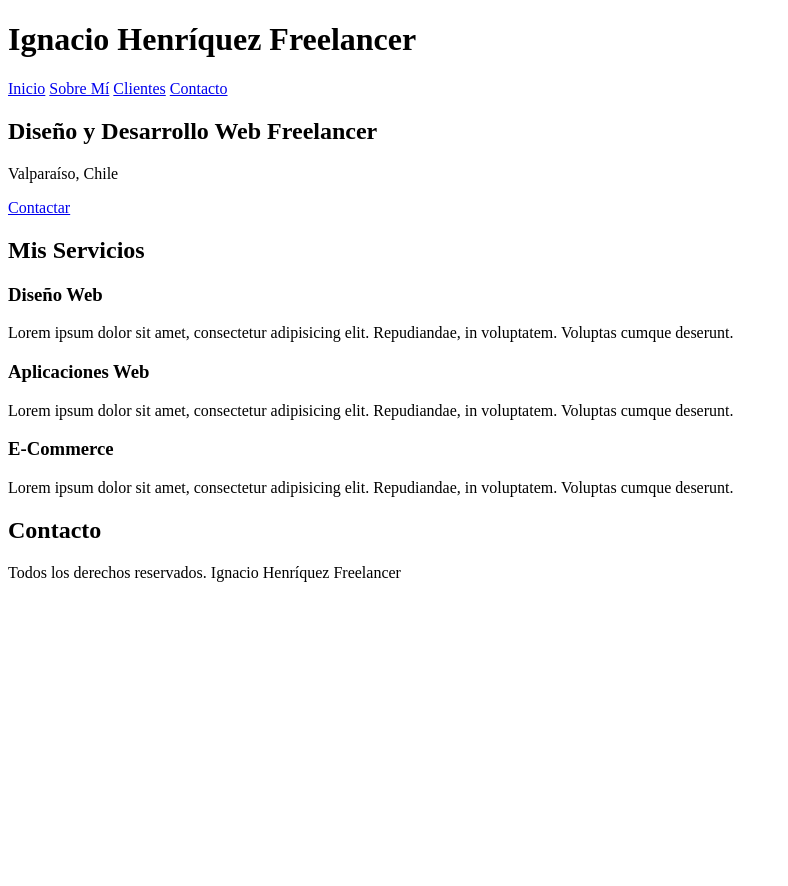
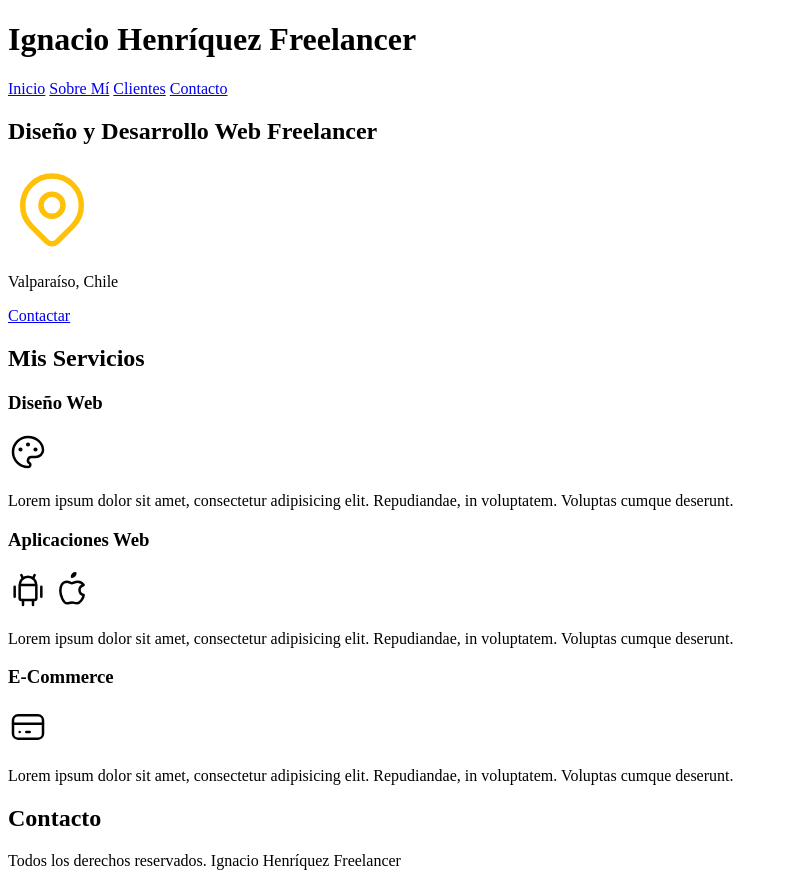
Before and after one commit to dev-ignacio-h/freelancer_inicio, a plain HTML site: page index.html in a window 1280 px wide. Shown: the whole page, without its empty margins (0-788 px from the left). Before the commit the page ends 800 px from the top, so only its background shows below. Drawn offline with Linux system fonts and the light colour scheme.

Commit message:
iconos svg

```diff
--- a/index.html
+++ b/index.html
@@ -21,6 +21,7 @@
 
     <section>
         <h2>Diseño y Desarrollo Web Freelancer</h2>
+        <img src="./img/map-pin.svg" alt="">
         <p>Valparaíso, Chile</p>
         <a href="#">Contactar</a>
     </section>
@@ -29,19 +30,20 @@
         <h2>Mis Servicios</h2>
         <section>
             <h3>Diseño Web</h3>
-
+            <img src="./img/palette.svg" alt="">
             <p>Lorem ipsum dolor sit amet, consectetur adipisicing elit. Repudiandae, in voluptatem. Voluptas cumque deserunt.</p>
         </section>
 
         <section>
             <h3>Aplicaciones Web</h3>
-
+            <img src="./img/android.svg" alt="">
+            <img src="./img/apple.svg" alt="">
             <p>Lorem ipsum dolor sit amet, consectetur adipisicing elit. Repudiandae, in voluptatem. Voluptas cumque deserunt.</p>
         </section>
 
         <section>
             <h3>E-Commerce</h3>
-
+            <img src="./img/credit-card.svg" alt="">
             <p>Lorem ipsum dolor sit amet, consectetur adipisicing elit. Repudiandae, in voluptatem. Voluptas cumque deserunt.</p>
         </section>
     </main>
```
Also changed, not shown: img/android.svg (added), img/apple.svg (added), img/credit-card.svg (added), img/hero.jpg (renamed from hero.jpg), img/map-pin.svg (added), img/palette.svg (added).
